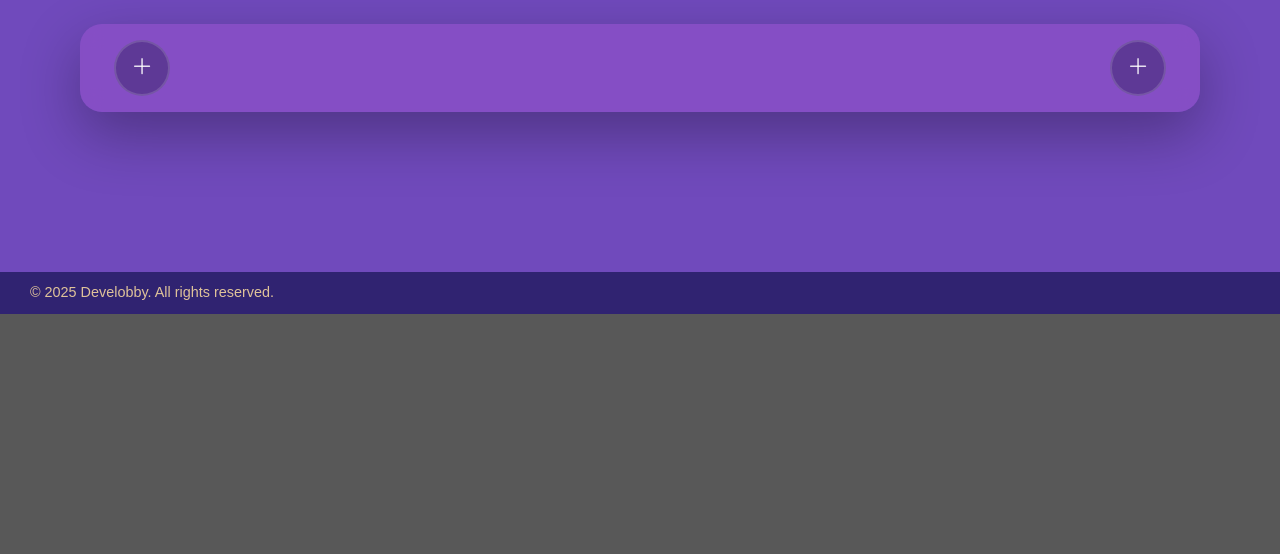
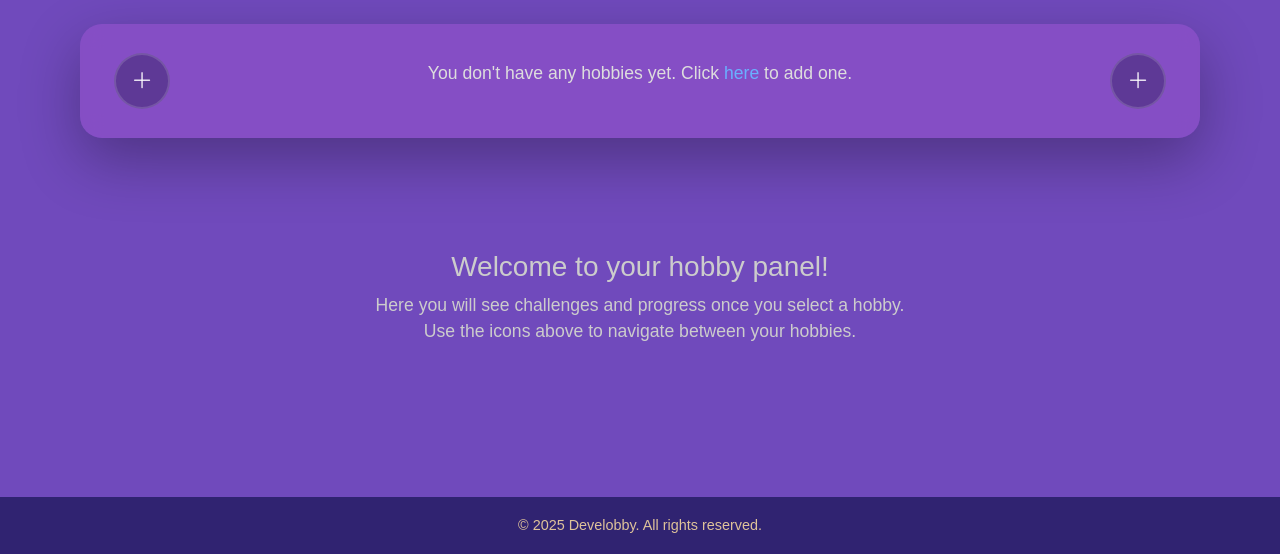
Before and after one commit to happylittlejester/Develobby, a Django app: page /hobbies/ in a window 1280 px wide. Shown: the part 488-1042 px from the top of the page. Before the commit the page ends 802 px from the top, so only its background shows below. Run offline with Django 5.2, Linux system fonts and the light colour scheme; a user stored in the database is signed in; data comes from the database, SQL or seed files in the repository; both versions use the stored data as it was after the commit; some libraries are stand-ins or nearby versions.

Commit message:
aktualizacja footerów, dodanie informacji w my hobbies

```diff
--- a/myproject/myapp/static/css/hobby_detail.css
+++ b/myproject/myapp/static/css/hobby_detail.css
@@ -309,9 +309,31 @@
 ========================= */
 
 .main-footer {
+  background-color: #302371;
   color: #DFC39A;
-  background-color: #302371;
-  text-align: left;
-  padding: 10px 30px;
-  margin-top: 40px;
+  text-align: center;
+  padding: 18px 12px;
+  font-size: 0.9rem;
+  font-weight: 500;
 }
+
+.no-hobbies-message {
+    text-align: center;
+    margin: 20px 0;
+    font-size: 1.1rem;
+    color: #ddd;
+}
+
+.no-hobbies-message a {
+    color: #6ab0ff;
+    text-decoration: underline;
+}
+
+.info-section {
+    text-align: center;
+    padding: 40px 20px;
+    color: #ccc;
+    font-size: 1.1rem;
+    max-width: 600px;
+    margin: 0 auto;
+}
--- a/myproject/myapp/templates/myapp/hobbies.html
+++ b/myproject/myapp/templates/myapp/hobbies.html
@@ -33,6 +33,13 @@
         <i class="bi bi-plus-lg"></i>
     </button>
 
+    {% if hobbies|length == 0 %}
+        <div class="no-hobbies-message">
+            <p>You don't have any hobbies yet. Click
+                <a href="{% url 'hobby_panel' %}">here</a> to add one.</p>
+        </div>
+    {% endif %}
+
     {% for hobby in hobbies %}
     <button class="circle-btn"
             title="{{ hobby.detail.name }}"
@@ -47,6 +54,17 @@
     </button>
 
 </div>
+
+<br><br>
+
+<div class="info-section">
+    <h3>Welcome to your hobby panel!</h3>
+    <p>
+        Here you will see challenges and progress once you select a hobby.
+        Use the icons above to navigate between your hobbies.
+    </p>
+</div>
+
 <br><br><br><br>
 <footer class="main-footer">
   © 2025 Develobby. All rights reserved.
```
Also changed, not shown: myproject/myapp/static/css/coming_soon.css (+6 -5 lines), myproject/myapp/static/css/store.css (+6 -6 lines), myproject/myapp/static/css/upgrade.css (+5 -4 lines), myproject/db.sqlite3.
